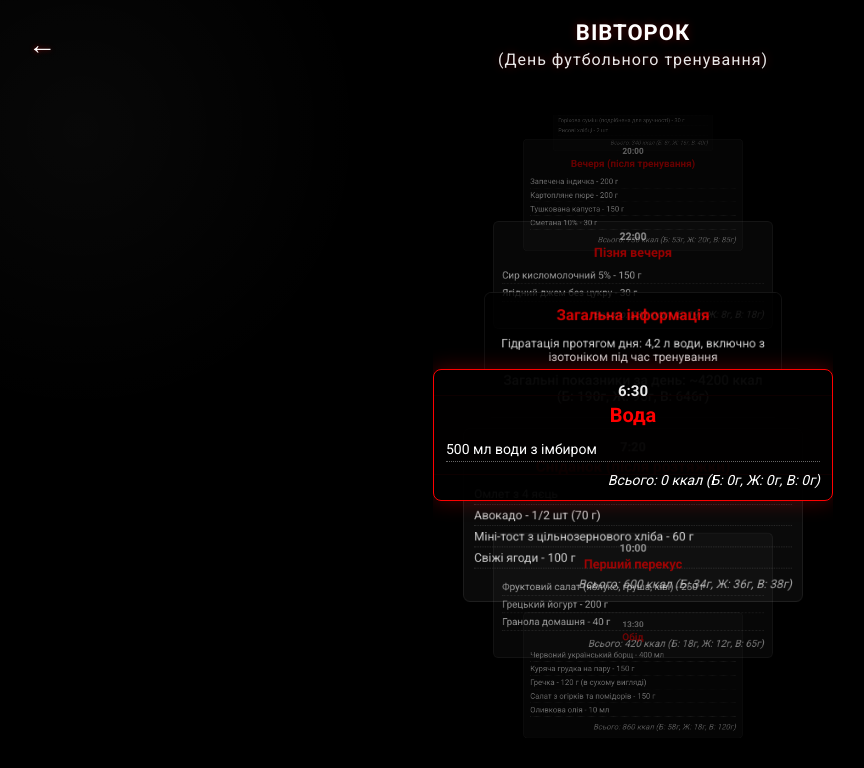
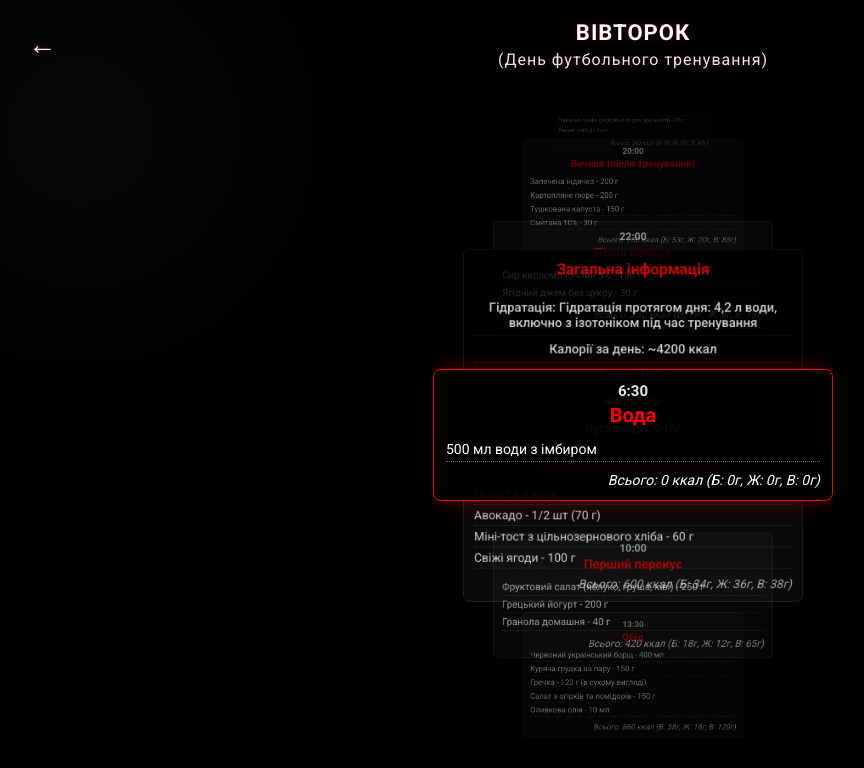
Before and after one commit to DanilovVitali/Nutrition-plan-for-DVV, a React (Vite) app: page /day/1 in a window 1280 px wide. Shown: the top 768 px of the page, without its empty margins (7-871 px from the left). Built offline with nearby package versions, Linux system fonts and the light colour scheme.

Commit message:
Виправлено навігацію та відображення блоків

```diff
--- a/src/components/MealItem.module.css
+++ b/src/components/MealItem.module.css
@@ -12,11 +12,32 @@
   z-index: 1;
 }
 
+/* Спеціальні стилі для блоку загальної інформації */
+.summaryItem {
+  background-color: rgba(0, 0, 0, 0.95);
+}
+
 .active {
   background-color: rgba(0, 0, 0, 0.95);
   border-color: #FF0000;
   box-shadow: 0 0 20px rgba(255, 0, 0, 0.3);
   z-index: 20;
+}
+
+/* Додаткові стилі для блоку загальної інформації */
+.summaryItem .dishItem {
+  padding: 6px 0;
+  font-weight: 500;
+  font-size: 15px;
+  text-align: center;
+}
+
+.summaryItem .dishesList {
+  margin: 10px 0;
+}
+
+.summaryItem.active {
+  background-color: rgba(0, 0, 0, 1);
 }
 
 .mealHeader {
--- a/src/components/MealItem.tsx
+++ b/src/components/MealItem.tsx
@@ -9,10 +9,13 @@ interface MealItemProps {
 }
 
 const MealItemComponent: React.FC<MealItemProps> = ({ meal, isActive, distance }) => {
+  // Перевіряємо, чи це блок загальної інформації
+  const isSummary = meal.name === 'Загальна інформація';
+
   return (
-    <div className={`${styles.mealItem} ${isActive ? styles.active : ''}`}>
+    <div className={`${styles.mealItem} ${isActive ? styles.active : ''} ${isSummary ? styles.summaryItem : ''}`}>
       <h3 className={styles.mealHeader}>
-        <span className={styles.mealTime}>{meal.time}</span>
+        {meal.time && <span className={styles.mealTime}>{meal.time}</span>}
         <span className={styles.mealTitle}>{meal.name}</span>
       </h3>
 
@@ -23,9 +26,11 @@ const MealItemComponent: React.FC<MealItemProps> = ({ meal, isActive, distance }
           ))}
         </ul>
 
-        <div className={styles.nutrition}>
-          <em>Всього: {meal.nutrition.calories} ккал (Б: {meal.nutrition.protein}г, Ж: {meal.nutrition.fat}г, В: {meal.nutrition.carbs}г)</em>
-        </div>
+        {!isSummary && (
+          <div className={styles.nutrition}>
+            <em>Всього: {meal.nutrition.calories} ккал (Б: {meal.nutrition.protein}г, Ж: {meal.nutrition.fat}г, В: {meal.nutrition.carbs}г)</em>
+          </div>
+        )}
       </div>
     </div>
   );
--- a/src/components/Wheel.module.css
+++ b/src/components/Wheel.module.css
@@ -20,20 +20,11 @@
   border-top: 1px solid #FF0000;
   border-bottom: 1px solid #FF0000;
   pointer-events: none;
-  z-index: -10;
+  z-index: 0; /* Змінюємо на 0, щоб лінія була видима, але під елементами */
 }
 
 .customSelectionLine {
-  position: absolute;
-  left: 0;
-  right: 0;
-  top: 0;
-  bottom: 0;
-  background-color: rgba(255, 0, 0, 0.1);
-  border-top: 1px solid #FF0000;
-  border-bottom: 1px solid #FF0000;
-  pointer-events: none;
-  z-index: -1;
+  display: none;
 }
 
 .wheelItem {
--- a/src/components/Wheel.tsx
+++ b/src/components/Wheel.tsx
@@ -155,21 +155,13 @@ function Wheel<T>({ items, renderItem, onSelect, initialIndex = 0, hideCenterLin
       onTouchMove={(e) => handleDrag(e, 'move')}
       onTouchEnd={(e) => handleDrag(e, 'end')}
     >
-      {/* Видаляємо стандартну centerLine */}
-      {/* {showCenterLine && <div className={styles.centerLine} />} */}
+      {/* Повертаємо стандартну centerLine */}
+      <div className={styles.centerLine} />
 
       {items.map((item, index) => {
         const transform = getItemTransform(index);
         const isActive = index === activeIndex;
         const distance = Math.abs(index - activeIndex);
-
-        // Додаємо видиму centerLine для активного елемента, якщо це не останній елемент
-        // або під час перетягування
-        const showSelectionLine = isActive && (
-          dragStartY !== null ||
-          !hideCenterLineForLastItem ||
-          index !== items.length - 1
-        );
 
         return (
           <motion.div
@@ -180,9 +172,6 @@ function Wheel<T>({ items, renderItem, onSelect, initialIndex = 0, hideCenterLin
             transition={{ type: 'spring', stiffness: 300, damping: 30 }}
             onClick={() => handleItemClick(index)}
           >
-            {/* Додаємо селекційну лінію для поточного елемента якщо потрібно */}
-            {showSelectionLine && <div className={styles.customSelectionLine} />}
-
             {renderItem(item, isActive, distance)}
           </motion.div>
         );
--- a/src/pages/DayPage.tsx
+++ b/src/pages/DayPage.tsx
@@ -41,7 +41,7 @@ const DayPage: React.FC = () => {
   const [meals, setMeals] = useState<MealItem[]>([]);
   const [totalNutrition, setTotalNutrition] = useState({ calories: 0, protein: 0, fat: 0, carbs: 0 });
   const [hydration, setHydration] = useState('');
-  const [wheelItems, setWheelItems] = useState<(MealItem | { isSummary: true, hydration: string, totalNutrition: any })[]>([]);
+  const [wheelItems, setWheelItems] = useState<MealItem[]>([]);
 
   useEffect(() => {
     // Зберігаємо поточний день при завантаженні компонента
@@ -59,14 +59,22 @@ const DayPage: React.FC = () => {
       setTotalNutrition(dayData.totalNutrition);
       setHydration(dayData.hydration);
 
-      // Додаємо блок з підсумками в кінець списку
-      const summaryItem = {
-        isSummary: true as true,
-        hydration: dayData.hydration,
-        totalNutrition: dayData.totalNutrition
+      // Створюємо блок підсумків у форматі MealItem
+      const summaryMeal: MealItem = {
+        time: '',
+        name: 'Загальна інформація',
+        dishes: [
+          `Гідратація: ${dayData.hydration}`,
+          `Калорії за день: ~${dayData.totalNutrition.calories} ккал`,
+          `Білки: ${dayData.totalNutrition.protein}г`,
+          `Жири: ${dayData.totalNutrition.fat}г`,
+          `Вуглеводи: ${dayData.totalNutrition.carbs}г`
+        ],
+        nutrition: dayData.totalNutrition
       };
 
-      setWheelItems([...dayData.meals, summaryItem]);
+      // Додаємо всі блоки в wheelItems
+      setWheelItems([...dayData.meals, summaryMeal]);
     } else {
       console.error('День не знайдено:', simpleDayName);
     }
@@ -76,29 +84,7 @@ const DayPage: React.FC = () => {
     navigate('/');
   };
 
-  const renderWheelItem = (item: any, isActive: boolean, distance: number) => {
-    // Якщо це блок з підсумками
-    if (item.isSummary) {
-      return (
-        <div
-          className={`${styles.summaryBlock} ${isActive ? styles.active : ''}`}
-          style={{
-            backgroundColor: 'rgba(0, 0, 0, 1)',
-            position: 'relative',
-            zIndex: isActive ? 30 : 5
-          }}
-        >
-          <h3>Загальна інформація</h3>
-          <div className={styles.hydration}>{item.hydration}</div>
-          <div className={styles.totals}>
-            Загальні показники за день: ~{item.totalNutrition.calories} ккал
-            <br />(Б: {item.totalNutrition.protein}г, Ж: {item.totalNutrition.fat}г, В: {item.totalNutrition.carbs}г)
-          </div>
-        </div>
-      );
-    }
-
-    // Якщо це звичайний прийом їжі
+  const renderWheelItem = (item: MealItem, isActive: boolean, distance: number) => {
     return <MealItemComponent meal={item} isActive={isActive} distance={distance} />;
   };
 
```
